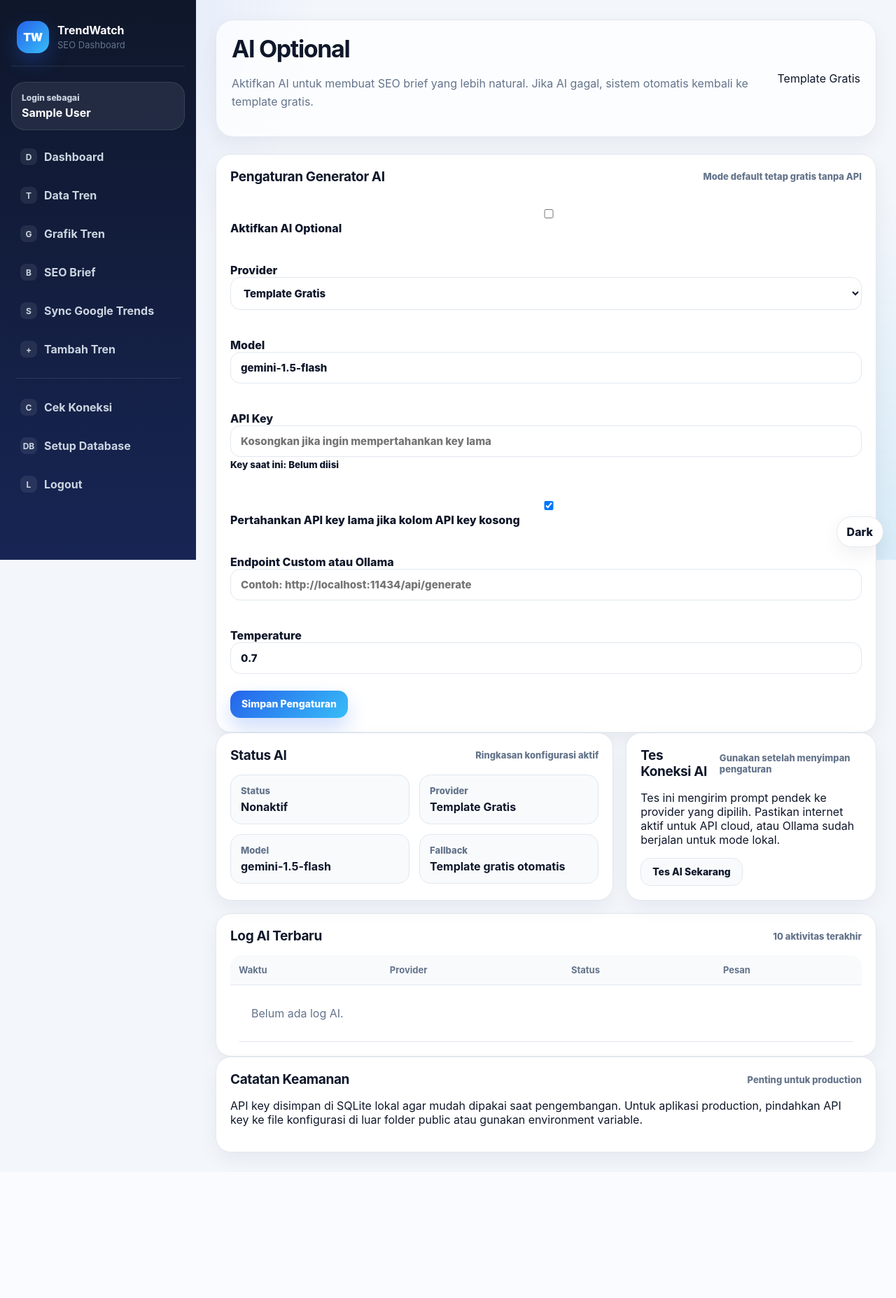
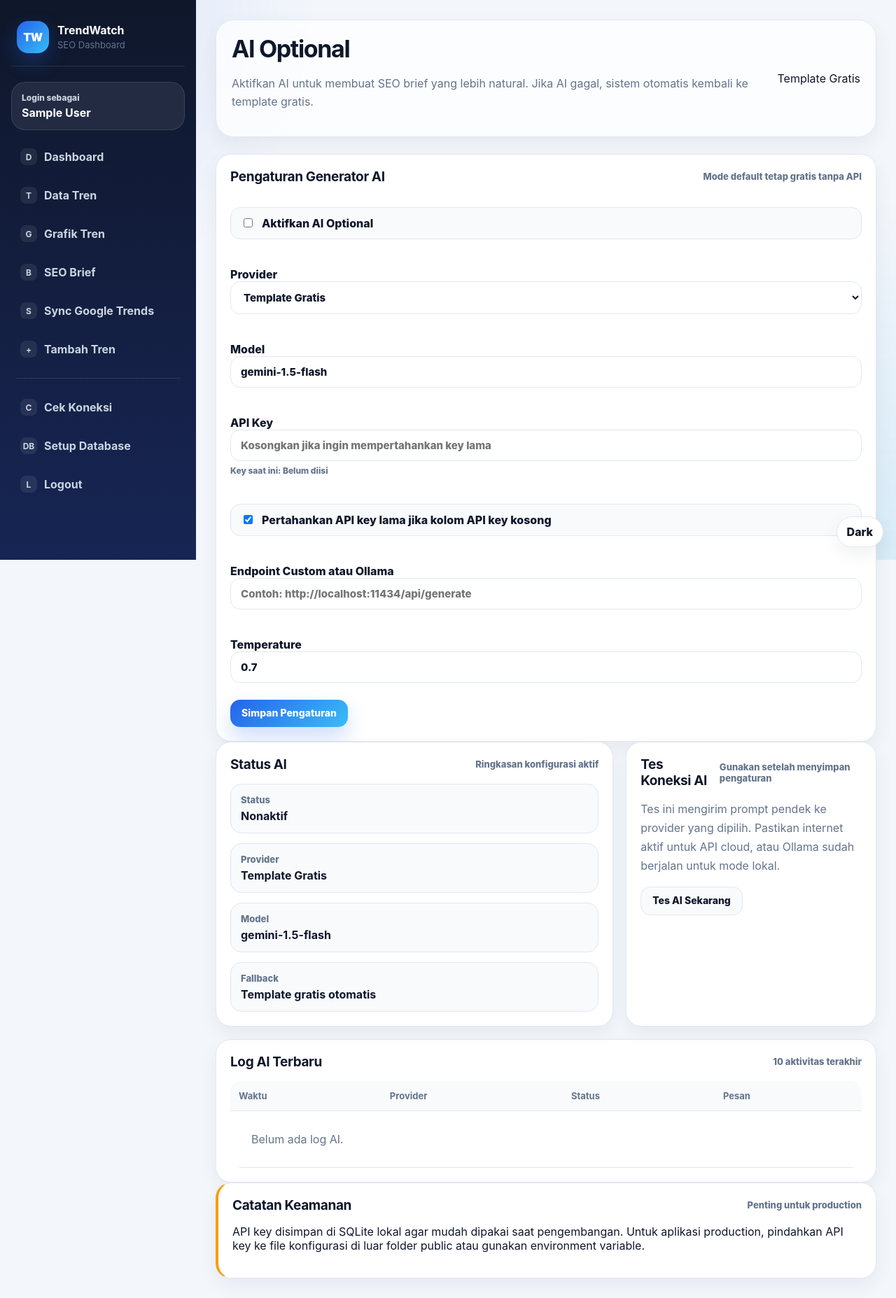
Before and after one commit to dhdeinfo/trendwatch-indonesia, a PHP site: page /admin/ai_settings.php in a window 1280 px wide. Shown: the whole page at 70% size. Before the commit the page ends 1658 px from the top, so only its background shows below. Run offline with PHP 8.4, Linux system fonts and the light colour scheme; the visitor is signed in with stand-in values (Sample User, id 1); data comes from the database, SQL or seed files in the repository; some libraries are stand-ins or nearby versions.

Commit message:
Update admin.css

```diff
--- a/assets/css/admin.css
+++ b/assets/css/admin.css
@@ -1246,3 +1246,59 @@ textarea {
     font-family: ui-monospace, SFMono-Regular, Menlo, Monaco, Consolas, monospace;
     font-size: 13px;
 }
+
+
+.compact-panel {
+    margin-bottom: 18px;
+}
+
+.compact-form small {
+    display: block;
+    margin-top: 6px;
+    color: var(--muted);
+    font-size: 12px;
+}
+
+.full-row {
+    grid-column: 1 / -1;
+}
+
+.toggle-row,
+.checkbox-label {
+    display: flex !important;
+    align-items: center;
+    gap: 10px;
+    padding: 12px 14px;
+    border: 1px solid var(--border);
+    border-radius: 14px;
+    background: var(--card-soft);
+}
+
+.toggle-row input,
+.checkbox-label input {
+    width: auto !important;
+}
+
+.code-preview {
+    white-space: pre-wrap;
+    word-break: break-word;
+    padding: 16px;
+    border-radius: 16px;
+    background: var(--card-soft);
+    border: 1px solid var(--border);
+    max-height: 320px;
+    overflow: auto;
+}
+
+.muted-text {
+    color: var(--muted);
+    line-height: 1.7;
+}
+
+.single-column {
+    grid-template-columns: 1fr;
+}
+
+.warning-panel {
+    border-left: 4px solid #f59e0b;
+}
```
